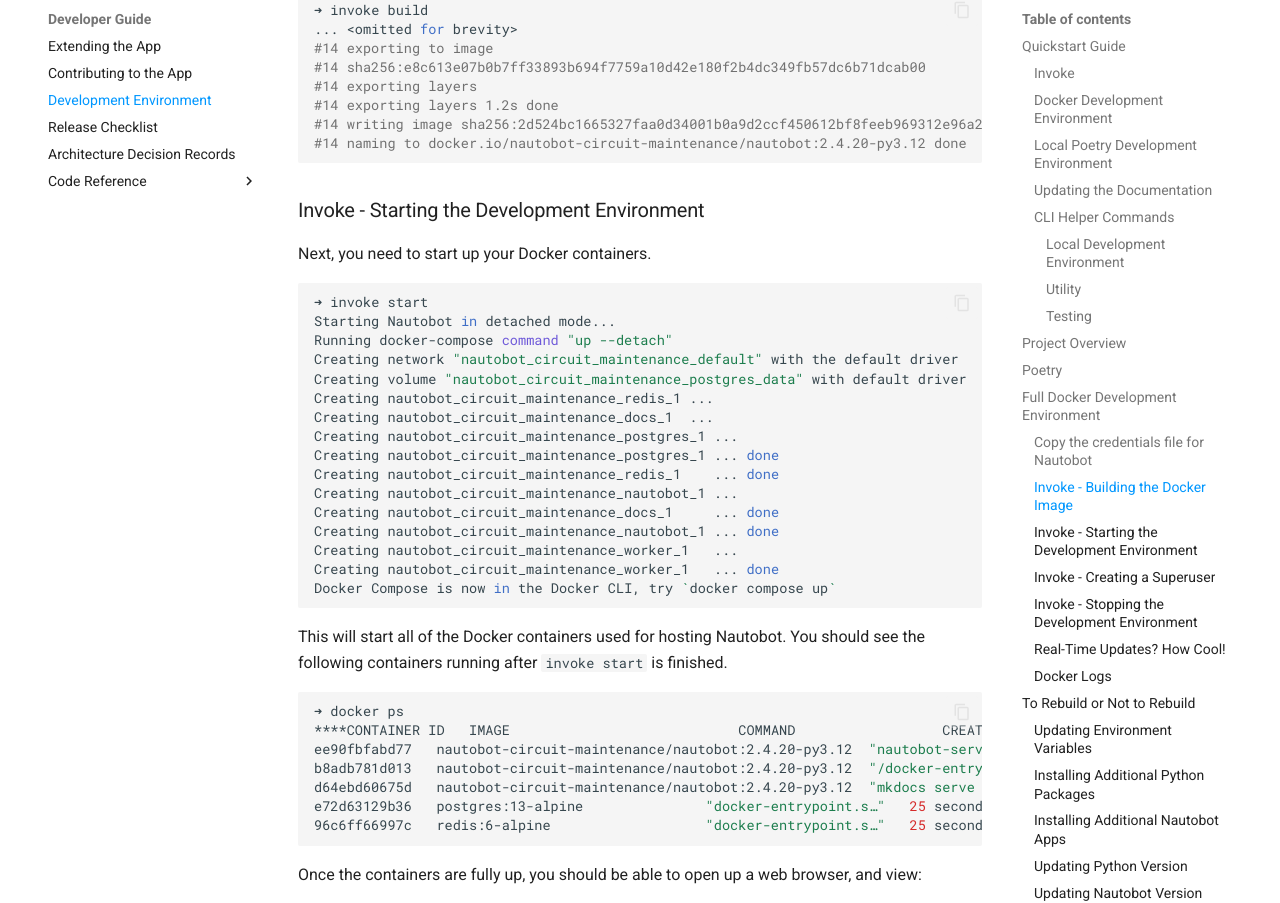
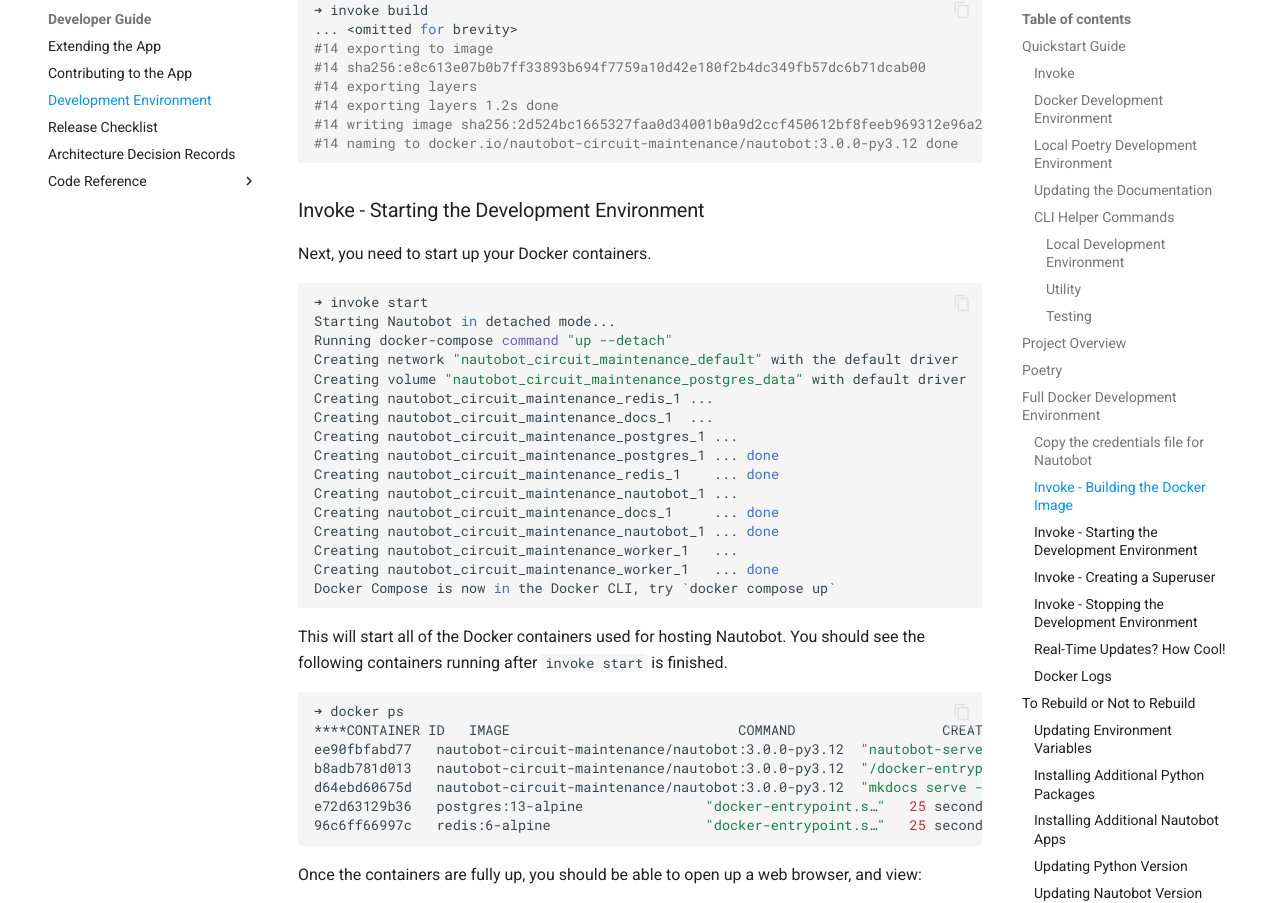
Before and after one commit to nautobot/nautobot-app-circuit-maintenance, an MkDocs documentation site: the page built from docs/dev/dev_environment.md, in a window 1280 px wide and 1400 px high, scrolled down 5371 px. Shown: the part 126-1029 px from the top of the window. Built offline with MkDocs 1.6.1 and Material for MkDocs 9.7.7, drawn with Linux system fonts in a browser that asks for light colours; comment, search, counter and statistics services are not loaded; some of the changed text lies outside the part shown.

Commit message:
Cookie updated targeting develop by NetworkToCode Cookie Drift Manager Tool
## [3.0.0 (2025-12-30)](https://github.com/nautobot/cookiecutter-nautobot-app/releases/tag/3.0.0)

### Added

- [#291](https://github.com/nautobot/cookiecutter-nautobot-app/issues/291) - Added support for Python `3.13`.

### Changed

- [#291](https://github.com/nautobot/cookiecutter-nautobot-app/issues/291) - Updated minimum Nautobot version to `3.0.0`.
- [#291](https://github.com/nautobot/cookiecutter-nautobot-app/issues/291) - Updated maximum Nautobot version to `<4.0.0`.
- [#309](https://github.com/nautobot/cookiecutter-nautobot-app/issues/309) - Change the tag-nautobot-app workflow to support multiple nautobot-app versions.
- [#320](https://github.com/nautobot/cookiecutter-nautobot-app/issues/320) - Upstream testing now runs against selected branches.

### Documentation

- [#319](https://github.com/nautobot/cookiecutter-nautobot-app/issues/319) - Fixed nav typo and added missing 2.7.2 release notes.

### Housekeeping

- [#322](https://github.com/nautobot/cookiecutter-nautobot-app/issues/322) - Updated CI workflow to always regenerate poetry lockfile.

**Full Changelog**: https://github.com/nautobot/cookiecutter-nautobot-app/compare/nautobot-app-v2.7.2...nautobot-app-v3.0.0

````diff
--- a/docs/dev/dev_environment.md
+++ b/docs/dev/dev_environment.md
@@ -13,7 +13,7 @@
 
 The [Invoke](http://www.pyinvoke.org/) library is used to provide some helper commands based on the environment. There are a few configuration parameters which can be passed to Invoke to override the default configuration:
 
-- `nautobot_ver`: the version of Nautobot to use as a base for any built docker containers (default: 2.4.20)
+- `nautobot_ver`: the version of Nautobot to use as a base for any built docker containers (default: 3.0.0)
 - `project_name`: the default docker compose project name (default: `nautobot-circuit-maintenance`)
 - `python_ver`: the version of Python to use as a base for any built docker containers (default: 3.12)
 - `local`: a boolean flag indicating if invoke tasks should be run on the host or inside the docker containers (default: False, commands will be run in docker containers)
@@ -181,7 +181,7 @@
 #14 exporting layers
 #14 exporting layers 1.2s done
 #14 writing image sha256:2d524bc1665327faa0d34001b0a9d2ccf450612bf8feeb969312e96a2d3e3503 done
-#14 naming to docker.io/nautobot-circuit-maintenance/nautobot:2.4.20-py3.12 done
+#14 naming to docker.io/nautobot-circuit-maintenance/nautobot:3.0.0-py3.12 done
 ```
 
 ### Invoke - Starting the Development Environment
@@ -212,9 +212,9 @@
 ```bash
 ➜ docker ps
 ****CONTAINER ID   IMAGE                            COMMAND                  CREATED          STATUS          PORTS                                       NAMES
-ee90fbfabd77   nautobot-circuit-maintenance/nautobot:2.4.20-py3.12  "nautobot-server rqw…"   16 seconds ago   Up 13 seconds                                               nautobot_circuit_maintenance_worker_1
-b8adb781d013   nautobot-circuit-maintenance/nautobot:2.4.20-py3.12  "/docker-entrypoint.…"   20 seconds ago   Up 15 seconds   0.0.0.0:8080->8080/tcp, :::8080->8080/tcp   nautobot_circuit_maintenance_nautobot_1
-d64ebd60675d   nautobot-circuit-maintenance/nautobot:2.4.20-py3.12  "mkdocs serve -v -a …"   25 seconds ago   Up 18 seconds   0.0.0.0:8001->8080/tcp, :::8001->8080/tcp   nautobot_circuit_maintenance_docs_1
+ee90fbfabd77   nautobot-circuit-maintenance/nautobot:3.0.0-py3.12  "nautobot-server rqw…"   16 seconds ago   Up 13 seconds                                               nautobot_circuit_maintenance_worker_1
+b8adb781d013   nautobot-circuit-maintenance/nautobot:3.0.0-py3.12  "/docker-entrypoint.…"   20 seconds ago   Up 15 seconds   0.0.0.0:8080->8080/tcp, :::8080->8080/tcp   nautobot_circuit_maintenance_nautobot_1
+d64ebd60675d   nautobot-circuit-maintenance/nautobot:3.0.0-py3.12  "mkdocs serve -v -a …"   25 seconds ago   Up 18 seconds   0.0.0.0:8001->8080/tcp, :::8001->8080/tcp   nautobot_circuit_maintenance_docs_1
 e72d63129b36   postgres:13-alpine               "docker-entrypoint.s…"   25 seconds ago   Up 19 seconds   0.0.0.0:5432->5432/tcp, :::5432->5432/tcp   nautobot_circuit_maintenance_postgres_1
 96c6ff66997c   redis:6-alpine                   "docker-entrypoint.s…"   25 seconds ago   Up 21 seconds   0.0.0.0:6379->6379/tcp, :::6379->6379/tcp   nautobot_circuit_maintenance_redis_1
 ```
@@ -410,7 +410,7 @@
     {
         "nautobot_circuit_maintenance": {
             ...
-            "nautobot_ver": "2.4.20",
+            "nautobot_ver": "3.0.0",
 	    ...
         }
     }
--- a/invoke.example.yml
+++ b/invoke.example.yml
@@ -1,6 +1,6 @@
 ---
 nautobot_circuit_maintenance:
-  nautobot_ver: "2.4.20"
+  nautobot_ver: "3.0.0"
   python_ver: "3.12"
   # local: false
   # compose_dir: "/full/path/to/nautobot-app-circuit-maintenance/development"
--- a/invoke.mysql.yml
+++ b/invoke.mysql.yml
@@ -1,7 +1,7 @@
 ---
 nautobot_circuit_maintenance:
   project_name: "nautobot-circuit-maintenance"
-  nautobot_ver: "2.4.20"
+  nautobot_ver: "3.0.0"
   local: false
   python_ver: "3.12"
   compose_dir: "development"
--- a/pyproject.toml
+++ b/pyproject.toml
@@ -16,6 +16,7 @@
     "Programming Language :: Python :: 3.10",
     "Programming Language :: Python :: 3.11",
     "Programming Language :: Python :: 3.12",
+    "Programming Language :: Python :: 3.13",
 ]
 packages = [
     { include = "nautobot_circuit_maintenance" },
@@ -26,9 +27,9 @@
 ]
 
 [tool.poetry.dependencies]
-python = ">=3.10,<3.13"
+python = ">=3.10,<3.14"
 # Used for local development
-nautobot = ">=2.4.20,<3.0.0"
+nautobot = ">=3.0.0,<4.0.0"
 
 [tool.poetry.group.dev.dependencies]
 coverage = "*"
--- a/tasks.py
+++ b/tasks.py
@@ -52,7 +52,7 @@
 namespace.configure(
     {
         "nautobot_circuit_maintenance": {
-            "nautobot_ver": "2.4.20",
+            "nautobot_ver": "3.0.0",
             "project_name": "nautobot-circuit-maintenance",
             "python_ver": "3.12",
             "local": False,
````
Also changed, not shown: docs/admin/compatibility_matrix.md (+1 -1 lines), docs/admin/install.md (+1 -1 lines), .cookiecutter.json, .github/ISSUE_TEMPLATE/bug_report.md, .github/ISSUE_TEMPLATE/feature_request.md, 3 other files.
